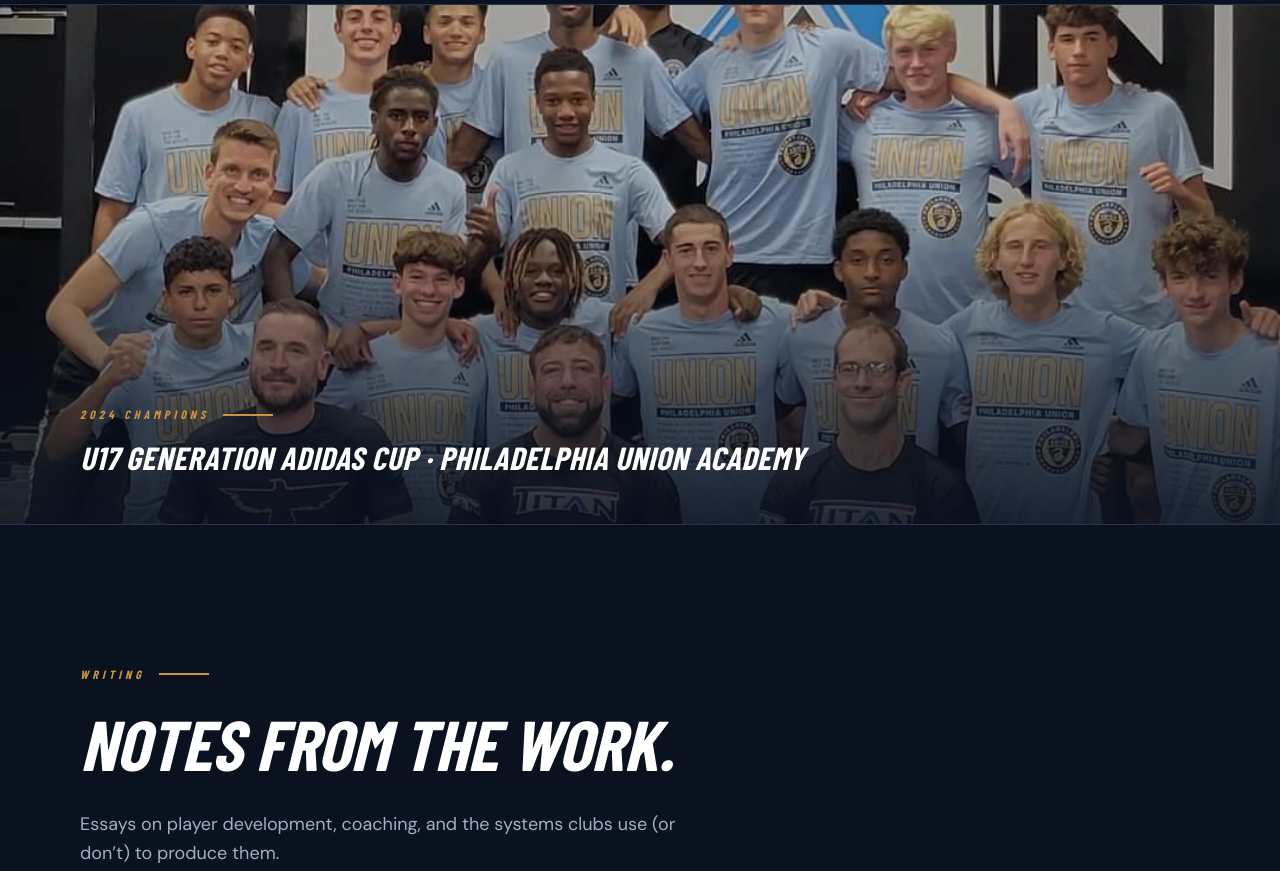
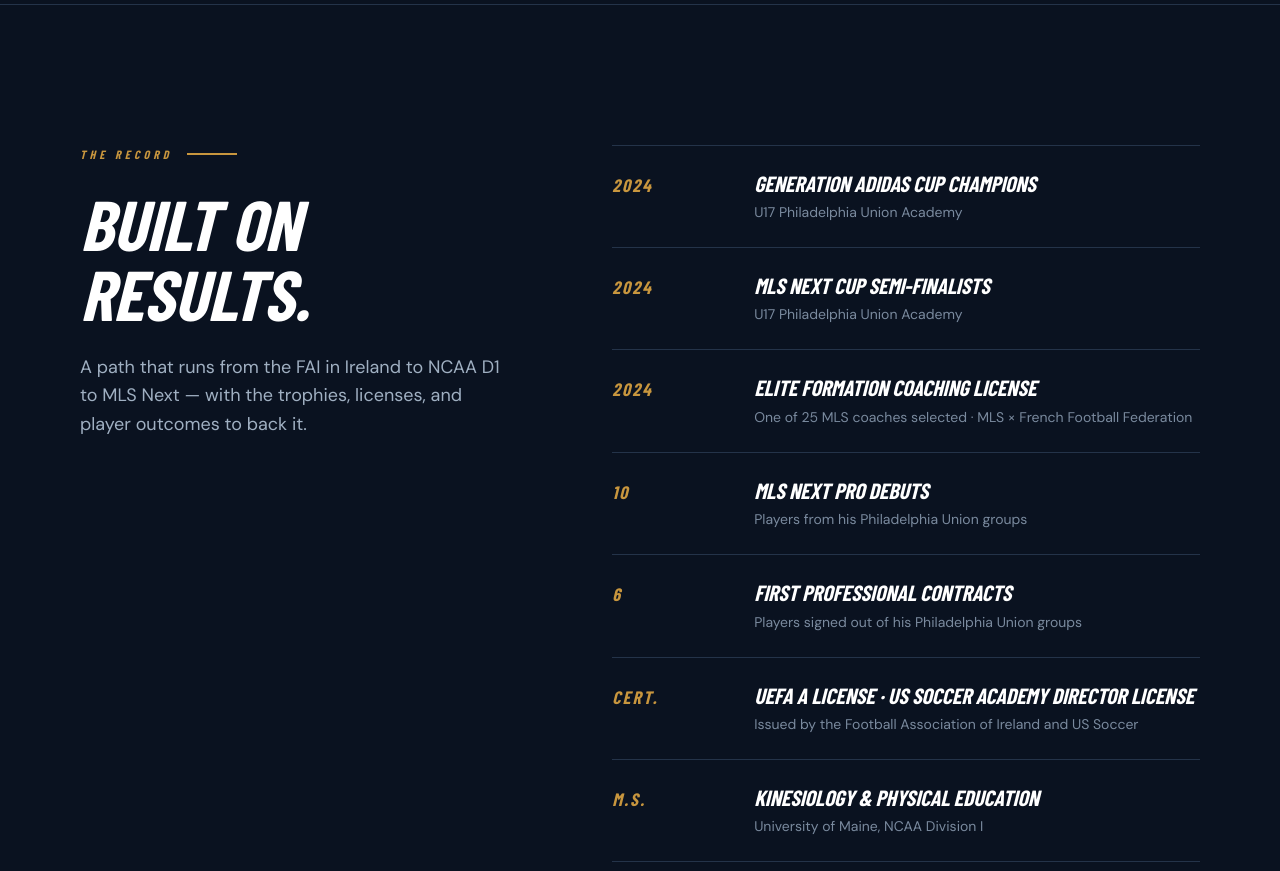
Before and after one commit to gavinhmacphee/pete-mcdonnell, a website: page index.html in a window 1280 px wide. Shown: the part 2898-3769 px from the top of the page. Drawn offline with nearby package versions, Linux system fonts and the light colour scheme; a web font is replaced by a local one.

Commit message:
Replace photo break with achievements list

```diff
--- a/index.html
+++ b/index.html
@@ -104,13 +104,66 @@
   </div>
 </section>
 
-<div class="photo-break">
-  <img src="images/team-champions.jpg" alt="2024 Generation adidas Cup Champions — Philadelphia Union U17 Academy">
-  <div class="photo-break-caption">
-    <span class="caption-label">2024 Champions</span>
-    <span class="caption-text">U17 Generation adidas Cup &middot; Philadelphia Union Academy</span>
+<section class="section record" id="record">
+  <div class="container record-grid">
+    <div class="record-copy">
+      <div class="section-label">The Record</div>
+      <h2>Built on results.</h2>
+      <p class="section-lede">A path that runs from the FAI in Ireland to NCAA D1 to MLS Next &mdash; with the trophies, licenses, and player outcomes to back it.</p>
+    </div>
+    <ul class="record-list">
+      <li>
+        <span class="record-year">2024</span>
+        <div class="record-detail">
+          <h4>Generation adidas Cup Champions</h4>
+          <p>U17 Philadelphia Union Academy</p>
+        </div>
+      </li>
+      <li>
+        <span class="record-year">2024</span>
+        <div class="record-detail">
+          <h4>MLS NEXT Cup Semi-Finalists</h4>
+          <p>U17 Philadelphia Union Academy</p>
+        </div>
+      </li>
+      <li>
+        <span class="record-year">2024</span>
+        <div class="record-detail">
+          <h4>Elite Formation Coaching License</h4>
+          <p>One of 25 MLS coaches selected &middot; MLS &times; French Football Federation</p>
+        </div>
+      </li>
+      <li>
+        <span class="record-year">10</span>
+        <div class="record-detail">
+          <h4>MLS NEXT Pro Debuts</h4>
+          <p>Players from his Philadelphia Union groups</p>
+        </div>
+      </li>
+      <li>
+        <span class="record-year">6</span>
+        <div class="record-detail">
+          <h4>First Professional Contracts</h4>
+          <p>Players signed out of his Philadelphia Union groups</p>
+        </div>
+      </li>
+      <li>
+        <span class="record-year">Cert.</span>
+        <div class="record-detail">
+          <h4>UEFA A License &middot; US Soccer Academy Director License</h4>
+          <p>Issued by the Football Association of Ireland and US Soccer</p>
+        </div>
+      </li>
+      <li>
+        <span class="record-year">M.S.</span>
+        <div class="record-detail">
+          <h4>Kinesiology &amp; Physical Education</h4>
+          <p>University of Maine, NCAA Division I</p>
+        </div>
+      </li>
+    </ul>
   </div>
-</div>
+</section>
 
 <section class="section writing" id="writing">
   <div class="container">
--- a/styles.css
+++ b/styles.css
@@ -410,6 +410,72 @@
   border-bottom-color: var(--accent);
 }
 
+/* ── RECORD / ACHIEVEMENTS ── */
+.record-grid {
+  display: grid;
+  grid-template-columns: 1fr 1.3fr;
+  gap: 80px;
+  align-items: start;
+}
+
+.record-copy h2 { margin-bottom: 24px; }
+.record-copy .section-lede { margin-bottom: 0; max-width: 420px; }
+
+.record-list {
+  list-style: none;
+  border-top: 1px solid var(--border);
+}
+
+.record-list li {
+  display: grid;
+  grid-template-columns: 110px 1fr;
+  gap: 32px;
+  padding: 24px 0;
+  border-bottom: 1px solid var(--border);
+  align-items: baseline;
+  transition: padding-left 0.2s;
+}
+
+.record-list li:hover { padding-left: 8px; }
+
+.record-year {
+  font-family: 'Barlow Condensed', sans-serif;
+  font-weight: 800;
+  font-style: italic;
+  font-size: 18px;
+  letter-spacing: 2px;
+  color: var(--accent);
+  text-transform: uppercase;
+}
+
+.record-detail h4 {
+  font-family: 'Barlow Condensed', sans-serif;
+  font-weight: 700;
+  font-style: italic;
+  font-size: 22px;
+  line-height: 1.2;
+  text-transform: uppercase;
+  letter-spacing: -0.2px;
+  color: var(--white);
+  margin-bottom: 6px;
+}
+
+.record-detail p {
+  font-size: 14px;
+  color: var(--gray);
+  line-height: 1.5;
+}
+
+@media (max-width: 900px) {
+  .record-grid { grid-template-columns: 1fr; gap: 48px; }
+}
+
+@media (max-width: 600px) {
+  .record-list li { grid-template-columns: 80px 1fr; gap: 20px; padding: 20px 0; }
+  .record-year { font-size: 14px; }
+  .record-detail h4 { font-size: 18px; }
+}
+
 /* ── PHOTO BREAK ── */
 .photo-break {
   position: relative;
```
